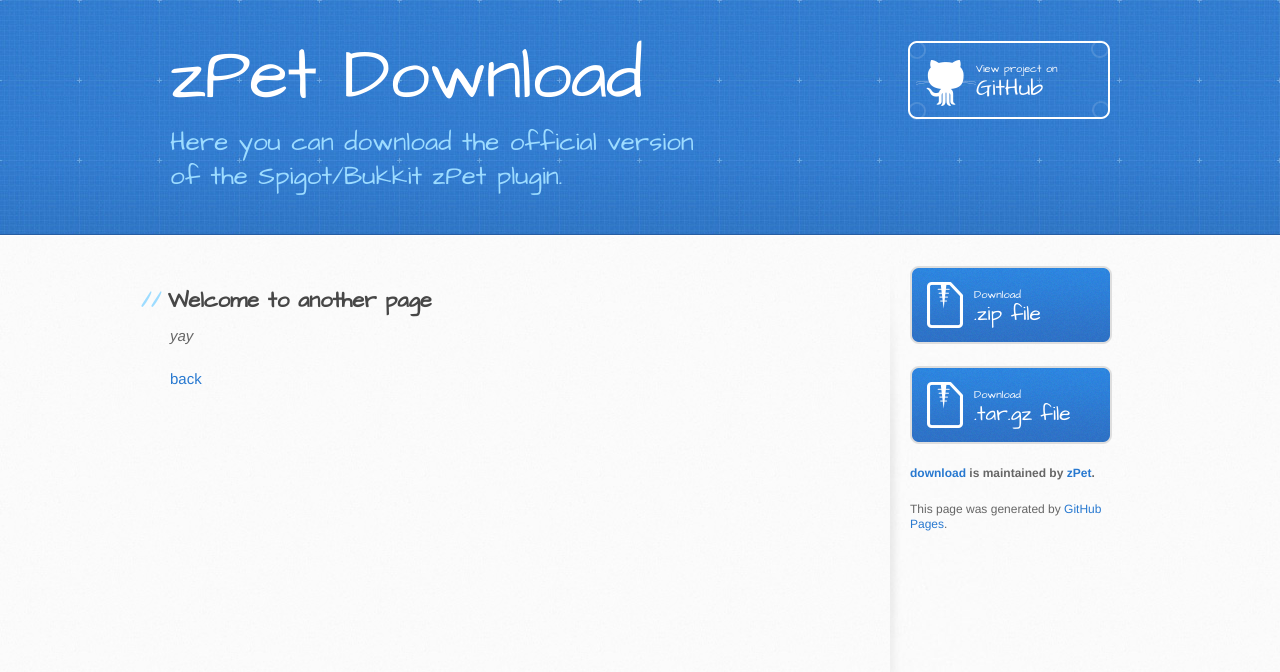
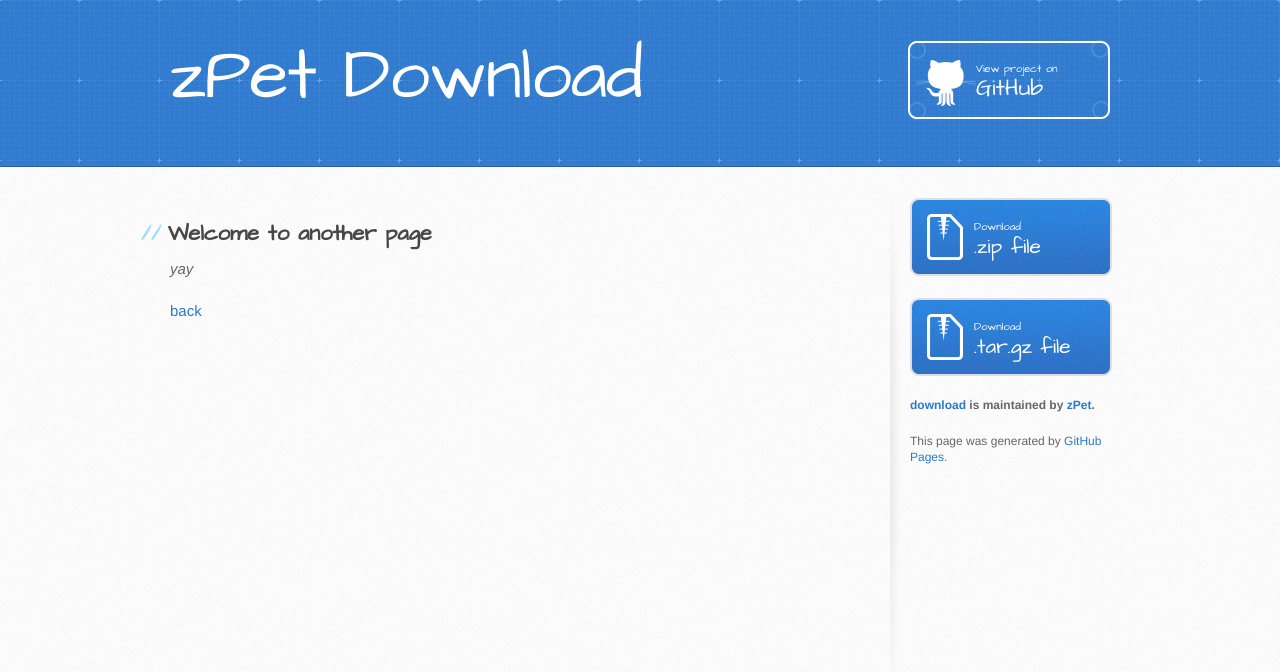
Before and after one commit to zPet/download, a Jekyll site: the page built from another-page.md, in a window 1280 px wide. Shown: the top 672 px of the page. Built offline with Jekyll 4.4.1, drawn with Linux system fonts in a browser that asks for light colours; the repository's description, which GitHub fills in, is left out; our own code applies the rules of GitHub Pages for plain Markdown files.

Commit message:
Update _config.yml

```diff
--- a/_config.yml
+++ b/_config.yml
@@ -1,5 +1,5 @@
 title: zPet Download
-description: Here you can download the official version of the Spigot/Bukkit zPet plugin.
+description:
 show_downloads: true
 google_analytics:
 theme: jekyll-theme-architect
```
